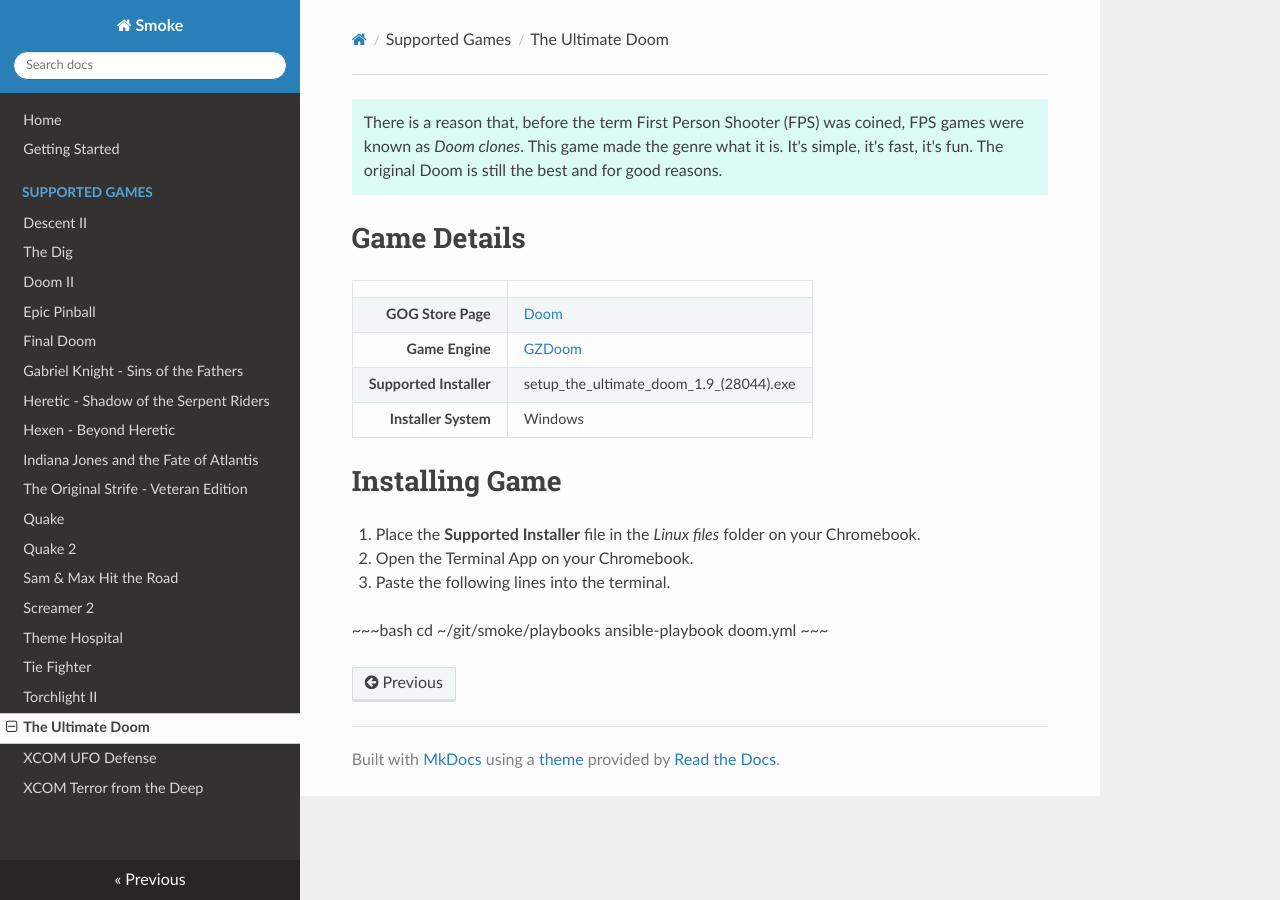
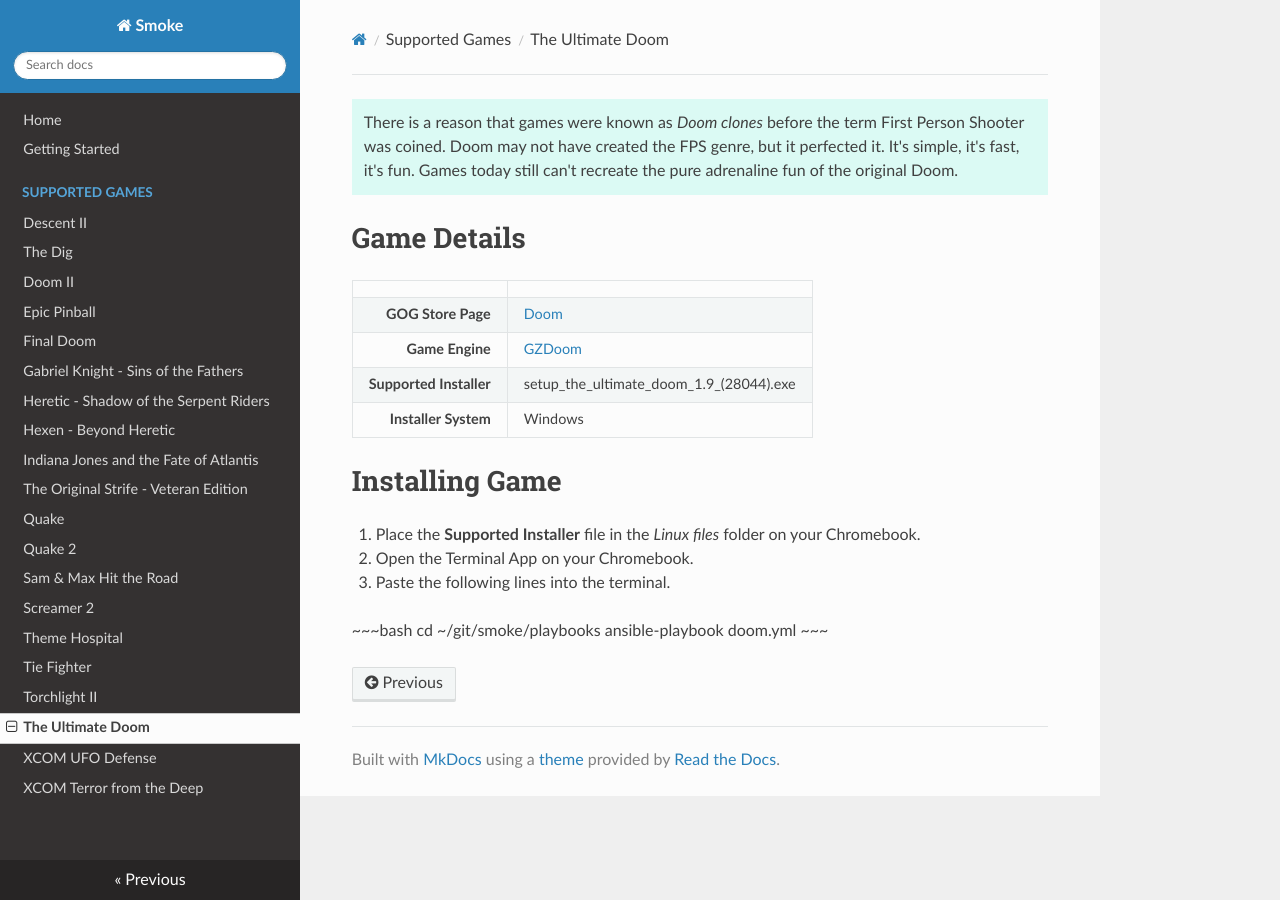
Before and after one commit to gooseberry/smoke, an MkDocs documentation site: the page built from docs/games/doom.md, in a window 1280 px wide. Built offline with MkDocs 1.6.1, drawn with Linux system fonts in a browser that asks for light colours; nearby versions of some CDN libraries.

Commit message:
updated description

```diff
--- a/docs/games/doom.md
+++ b/docs/games/doom.md
@@ -1,5 +1,5 @@
 !!! Tip ""
-    There is a reason that, before the term First Person Shooter (FPS) was coined, FPS games were known as *Doom clones*.  This game made the genre what it is.  It's simple, it's fast, it's fun.  The original Doom is still the best and for good reasons.
+    There is a reason that games were known as *Doom clones* before the term First Person Shooter was coined.  Doom may not have created the FPS genre, but it perfected it.  It's simple, it's fast, it's fun.  Games today still can't recreate the pure adrenaline fun of the original Doom.
 
 # Game Details
 
```
